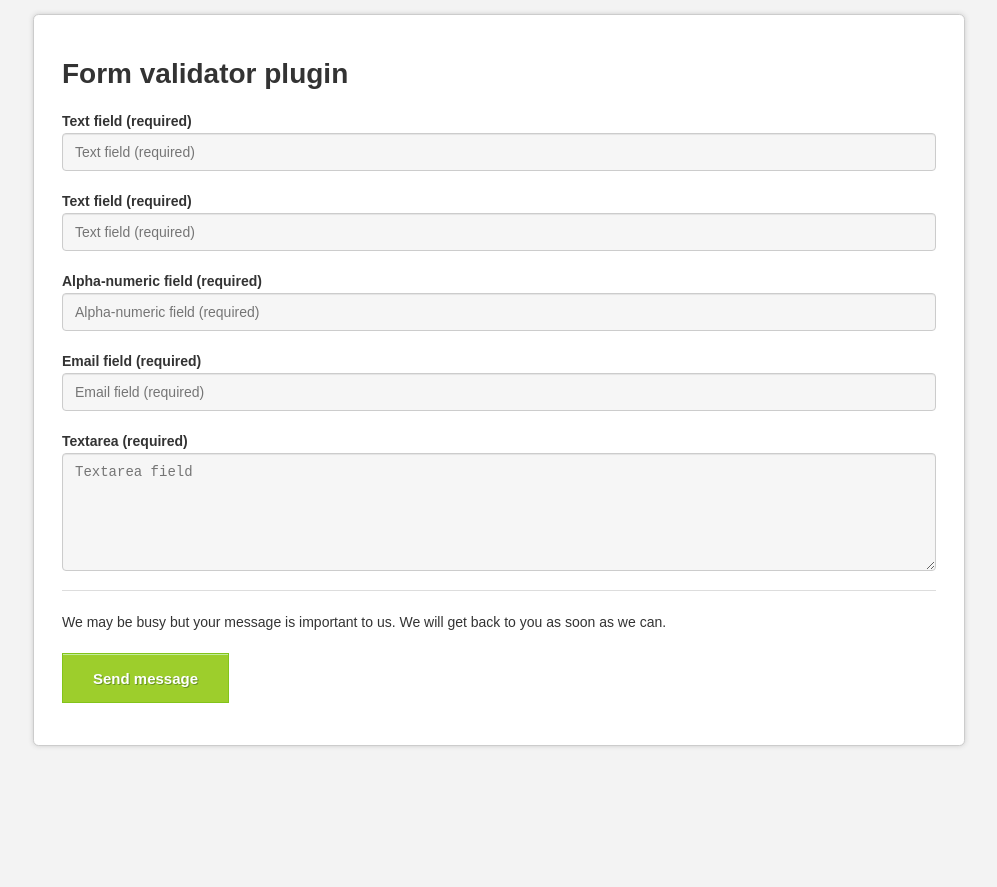
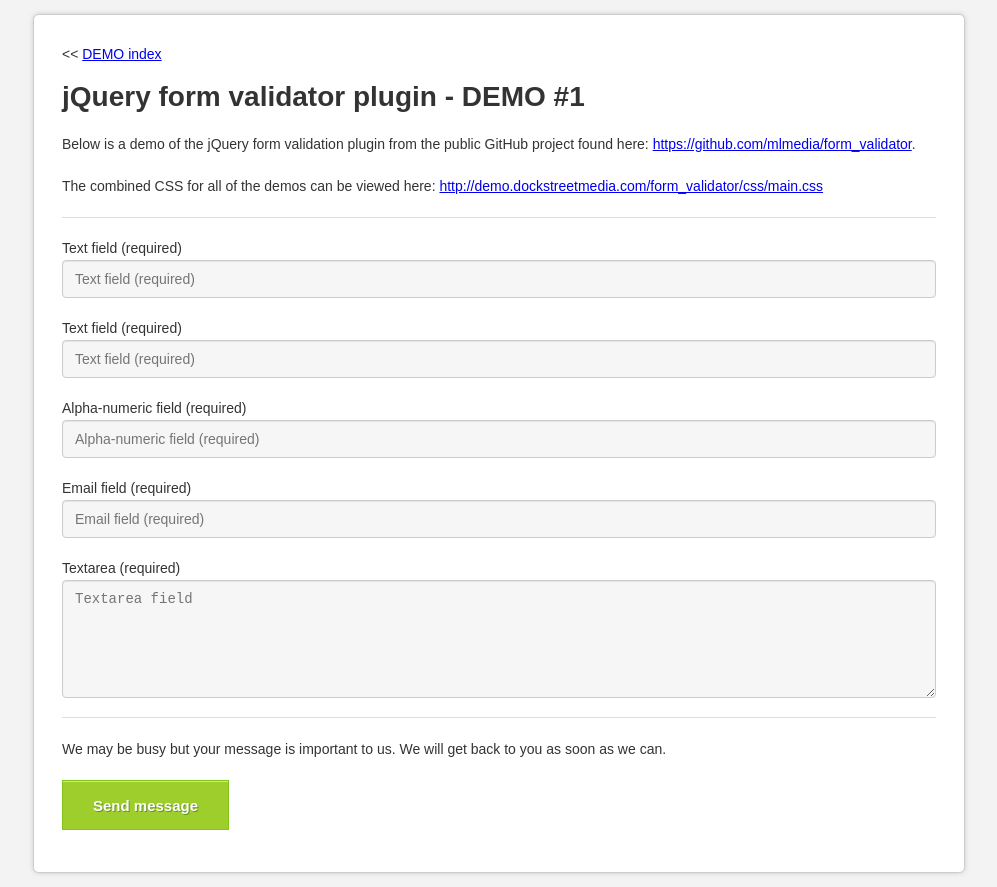
Before and after one commit to mlmedia/form_validator, a plain HTML site: page demos/demo_1.html in a window 1280 px wide. Shown: the whole page, without its empty margins (141-1138 px from the left). Before the commit the page ends 800 px from the top, so only its background shows below. Drawn offline with Linux system fonts and the light colour scheme.

Commit message:
- converting JS to plugin - fixing demo #1 markup

```diff
--- a/demos/demo_1.html
+++ b/demos/demo_1.html
@@ -16,33 +16,43 @@
 <body>
 	<div class="container">
 		<div class="whitebox">
-			<h1>Form validator plugin</h1>
-			<form id="my_form" action="thanks.html" method="post">
+			<div id="breadcrumbs">
+				&lt;&lt;&nbsp;<a href="../index.html" title="Accordion DEMO index">DEMO index</a>
+			</div>
+			<h1>jQuery form validator plugin - DEMO #1</h1>
+			<p>
+				Below is a demo of the jQuery form validation plugin from the public GitHub project found here: <a href="https://github.com/mlmedia/form_validator" title="jQuery form validator plugin on GitHub" target="_blank">https://github.com/mlmedia/form_validator</a>.
+			</p>
+			<p>
+				The combined CSS for all of the demos can be viewed here: <a href="../css/main.css" title="Carousel demo">http://demo.dockstreetmedia.com/form_validator/css/main.css</a>
+			</p>
+			<hr />
+			<form id="my-form" action="thanks.html" method="post">
 				<div class="errors_container"><!-- displays all error messages in the form via JS --></div>
 				<div class="field_group">
 					<div class="field">
-						<label class="sr_only"><b>Text field (required)</b></label>
+						<label class="sr_only">Text field (required)</label>
 						<input type="text" id="text_field" name="text_field" value="" placeholder="Text field (required)"
 						data-required-error="Text field required">
 					</div>
 				</div>
 				<div class="field_group">
 					<div class="field">
-						<label class="sr_only"><b>Text field (required)</b></label>
+						<label class="sr_only">Text field (required)</label>
 						<input type="text" id="text_field_2" name="text_field_2" value="" placeholder="Text field (required)"
 						data-required-error="Here's another field required error message!">
 					</div>
 				</div>
 				<div class="field_group">
 					<div class="field">
-						<label class="sr_only"><b>Alpha-numeric field (required)</b></label>
+						<label class="sr_only">Alpha-numeric field (required)</label>
 						<input type="text" id="alphanumeric_field" name="alphanumeric_field" value="" placeholder="Alpha-numeric field (required)"
 						data-required-error="Alpha-numeric field required">
 					</div>
 				</div>
 				<div class="field_group">
 					<div class="field">
-						<label class="sr_only"><b>Email field (required)</b></label>
+						<label class="sr_only">Email field (required)</label>
 						<input type="text" id="email_field" name="email_field" value="" placeholder="Email field (required)"
 						data-required-error="Email required"
 						data-email-error="Valid email required">
@@ -50,7 +60,7 @@
 				</div>
 				<div class="field_group">
 					<div class="field">
-						<label class="sr_only"><b>Textarea (required)</b></label>
+						<label class="sr_only">Textarea (required)</label>
 						<textarea type="text" id="textarea_field" name="textarea_field" rows="5" placeholder="Textarea field"
 						data-required-error="Textarea field required"></textarea>
 					</div>
@@ -58,9 +68,21 @@
 				<hr>
 				<p>We may be busy but your message is important to us.  We will get back to you as soon as we can.</p>
 				<div class="field">
-					<a href="#" class="btn validate_this_form">Send message</a>
+					<button type="submit" class="btn">Send message</button>
 				</div>
 			</form>
+			<script type="text/javascript">
+				/* define $ as jQuery just in case */
+				( function( $ )
+				{
+					/* doc ready */
+					$( function( )
+					{
+						/* init the plugin */
+						$( '#my-form' ).validate( );
+					});
+				})( jQuery );
+			</script>
 		</div>
 	</div>
 </body>
--- a/js/form_validator.js
+++ b/js/form_validator.js
@@ -3,12 +3,15 @@
  */
 /* define $ as jQuery just in case */
 (function($) {
-	/* doc ready */
-	$(function() {
+	/* circular carousel - my custom plugin */
+    $.fn.validate = function() {
+		/* set static vars */
+        var form = this;
 
-		$('.validate_this_form').click(function(e) {
-			var form = $(this).parents('form');
-
+		/* navigation */
+        form.submit(function(e) {
+			e.preventDefault();
+			console.log('submit');
 			/* clear the errors */
 			form.find('.errors').html('');
 			form.find('.errors_container').html('');
@@ -127,7 +130,6 @@
 			if ($.isEmptyObject(errors)) {
 				form.submit();
 			}
-			e.preventDefault();
 		});
 
 		/* check for alpha-numeric */
@@ -148,5 +150,5 @@
 			return false;
 		}
 
-	});
+	}
 })(jQuery);
```
